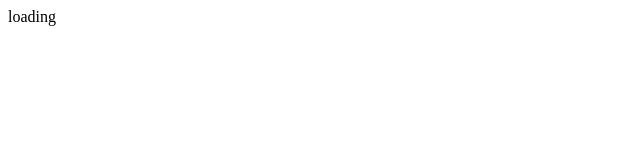
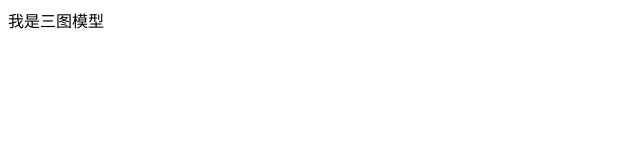
Before and after one commit to tangfire/react-basic, a React (Create React App) app: page / in a window 1280 px wide. Shown: the top 160 px of the page, without its empty margins (0-640 px from the left). Built offline with nearby package versions, Linux system fonts and the light colour scheme.

Commit message:
day1-05 jsx基础 实现复杂条件渲染

```diff
--- a/src/App.js
+++ b/src/App.js
@@ -1,16 +1,24 @@
 // 项目的根组件
 // App -> index.js -> public/index.html(root)
 
-const isLogin = false
+const articleType = 3 // 0 1 3
+
+// 定义核心函数(根据文章类型返回不同的JSX模版)
+function getArticleTem() {
+  if (articleType === 0){
+    return <div>我是无图文章</div>
+  }else if (articleType === 1){
+    return <div>我是单图模式</div>
+  }else{
+    return <div>我是三图模型</div>
+  }
+}
 
 function App() {
   return (
 
     <div className="App">
-      {/*逻辑与 &&*/}
-        {isLogin && <span>this is span</span>}
-      {/*三元运算*/}
-      {isLogin ? <span>jack</span>: <span>loading</span>}
+      {getArticleTem()}
     </div>
 
 
```
